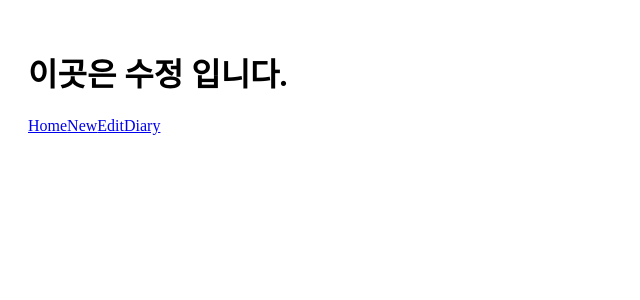
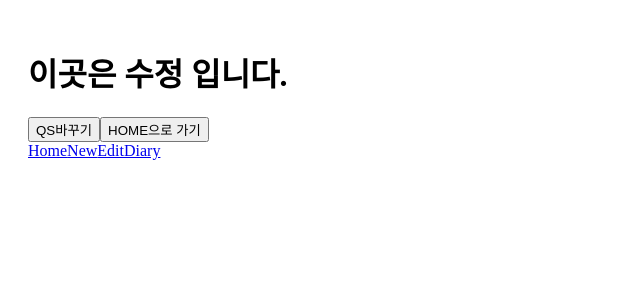
Before and after one commit to saa00123/EmotionDiary, a React (Create React App) app: page /edit in a window 1280 px wide. Shown: the top 300 px of the page, without its empty margins (0-640 px from the left). Built offline with nearby package versions, Linux system fonts and the light colour scheme.

Commit message:
feat: useParams, QueryString, useNavigate 활용

```diff
--- a/src/App.js
+++ b/src/App.js
@@ -16,7 +16,7 @@
           <Route path='/' element={<Home />} />
           <Route path='/new' element={<New />} />
           <Route path='/edit' element={<Edit />} />
-          <Route path='/diary' element={<Diary />} />
+          <Route path='/diary/:id' element={<Diary />} />
         </Routes>
         <RouteTest />
       </div>
--- a/src/Pages/Diary.js
+++ b/src/Pages/Diary.js
@@ -1,6 +1,10 @@
 import React from "react";
+import { useParams } from "react-router-dom";
 
 const Diary = () => {
+  const { id } = useParams();
+  console.log(id);
+
   return (
     <div>
       <h1>이곳은 일기 상세 페이지입니다.</h1>
--- a/src/Pages/Edit.js
+++ b/src/Pages/Edit.js
@@ -1,9 +1,22 @@
 import React from "react";
+import { useSearchParams, useNavigate } from "react-router-dom";
 
 const Edit = () => {
+  const [searchParams, setSearchParams] = useSearchParams();
+
+  const navigate = useNavigate();
+
+  const id = searchParams.get("id");
+  console.log("id : ", id);
+
+  const mode = searchParams.get("mode");
+  console.log("mode : ", mode);
+
   return (
     <div>
       <h1>이곳은 수정 입니다.</h1>
+      <button onClick={() => setSearchParams({ who: "test" })}>QS바꾸기</button>
+      <button onClick={() => navigate("/")}>HOME으로 가기</button>
     </div>
   );
 };
```
